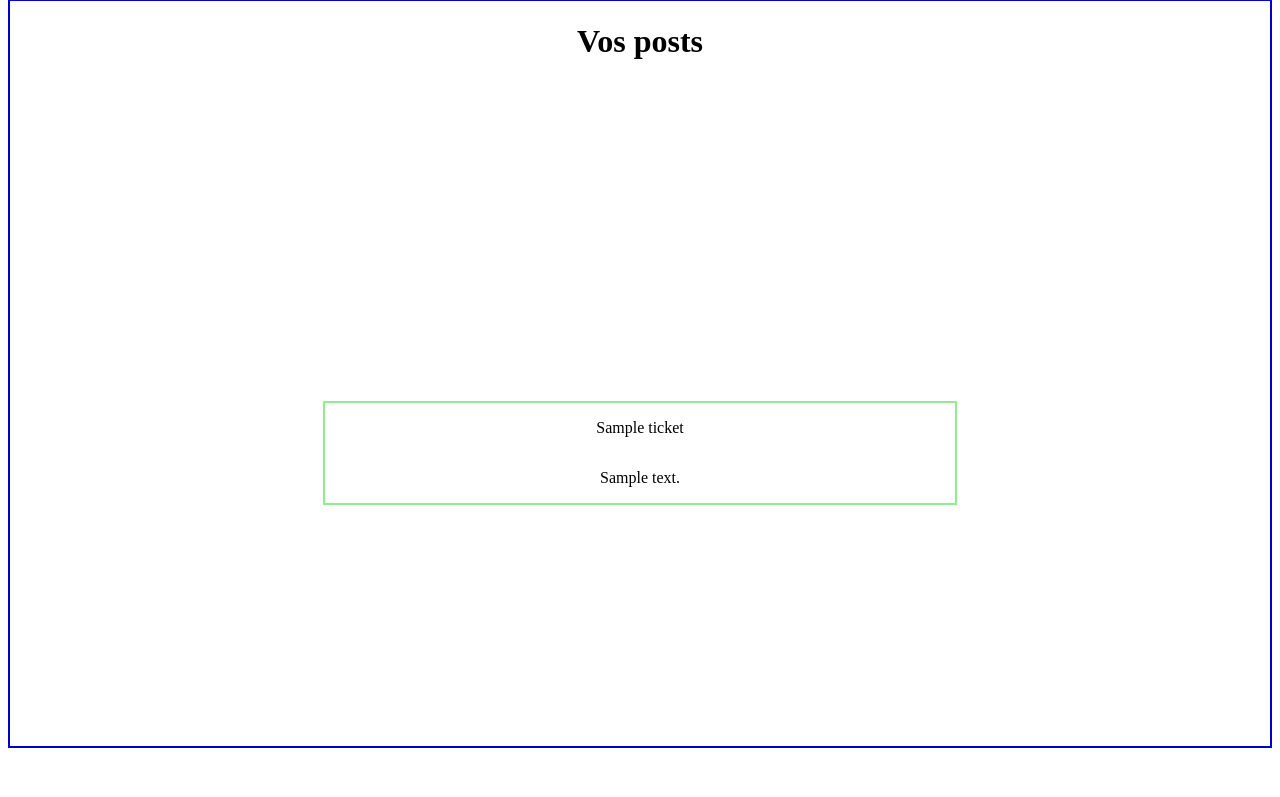
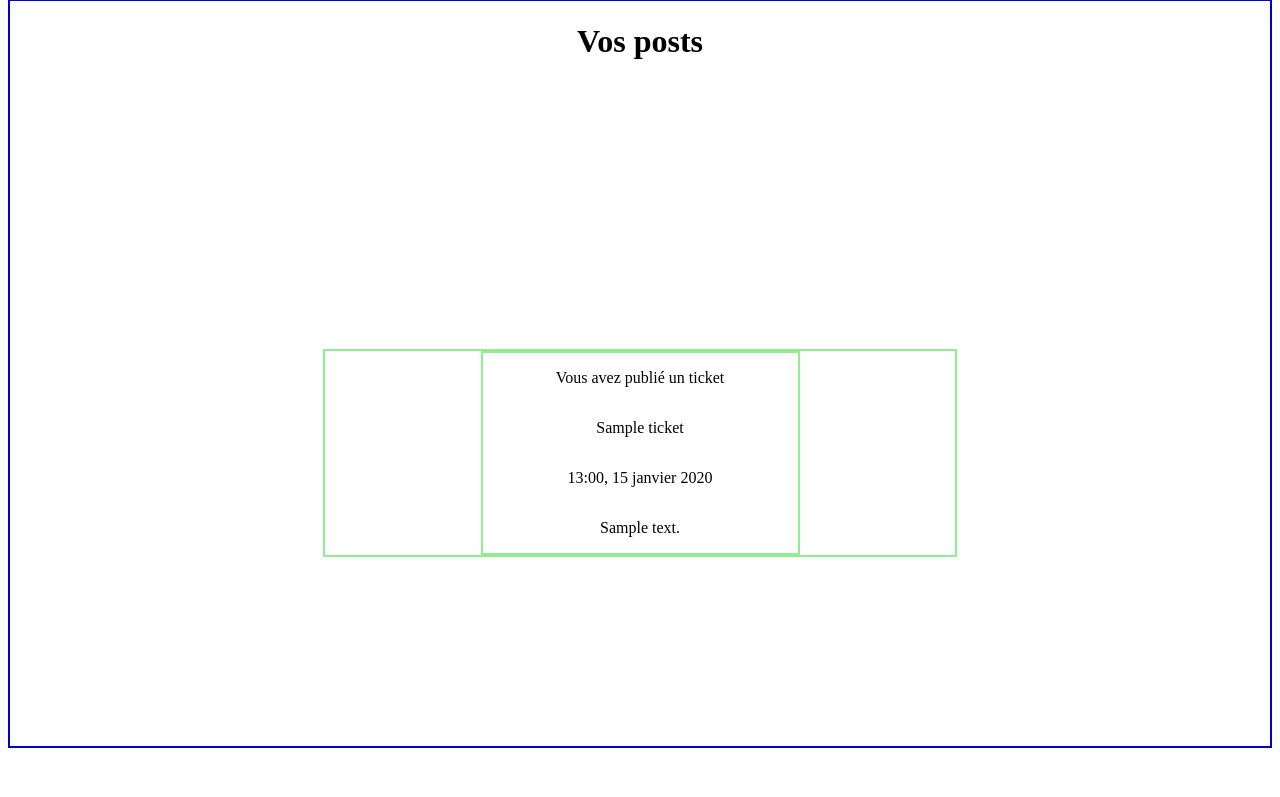
Before and after one commit to GDSDC/OpenclassroomsProject-P9, a Django app: template litreview_project/ticket/templates/ticket/posts.html in a window 1280 px wide. Shown: the part 52-849 px from the top of the page. Run offline with Django 4.2, Linux system fonts and the light colour scheme; the template is opened without the code that fills it: values that come from a table or form of the project are taken from there, others are empty; tables that the repository leaves empty hold one stand-in row (values such as "Sample post").

Commit message:
fix(posts) : html date format in french

```diff
--- a/litreview_project/litreview_project/settings.py
+++ b/litreview_project/litreview_project/settings.py
@@ -107,9 +107,9 @@ AUTH_PASSWORD_VALIDATORS = [
 # Internationalization
 # https://docs.djangoproject.com/en/4.0/topics/i18n/
 
-LANGUAGE_CODE = 'en-us'
+LANGUAGE_CODE = 'fr'
 
-TIME_ZONE = 'UTC'
+TIME_ZONE = 'Europe/Istanbul'
 
 USE_I18N = True
 
--- a/litreview_project/ticket/templates/ticket/posts.html
+++ b/litreview_project/ticket/templates/ticket/posts.html
@@ -10,13 +10,17 @@
 {% block content %}
 <h1 class="title">Vos posts</h1>
 <div class="row__display">
+    <div class="vertical__dispay">
         {% for ticket in tickets %}
         <div class="vertical__dispay">
+            <p>Vous avez publié un ticket</p>
             <p>{{ ticket.title }}</p>
+            <p>{{ ticket.time_created |date:'H:i, d F Y'}}</p>
             <p>{{ ticket.description }}</p>
             <!--        TODO : insert image from database-->
             <!--        <img src="{{ ticket.image.url }}">-->
         </div>
         {% endfor %}
     </div>
+</div>
 {% endblock %}
```
Lines whose indentation alone changed are shown as unchanged.
